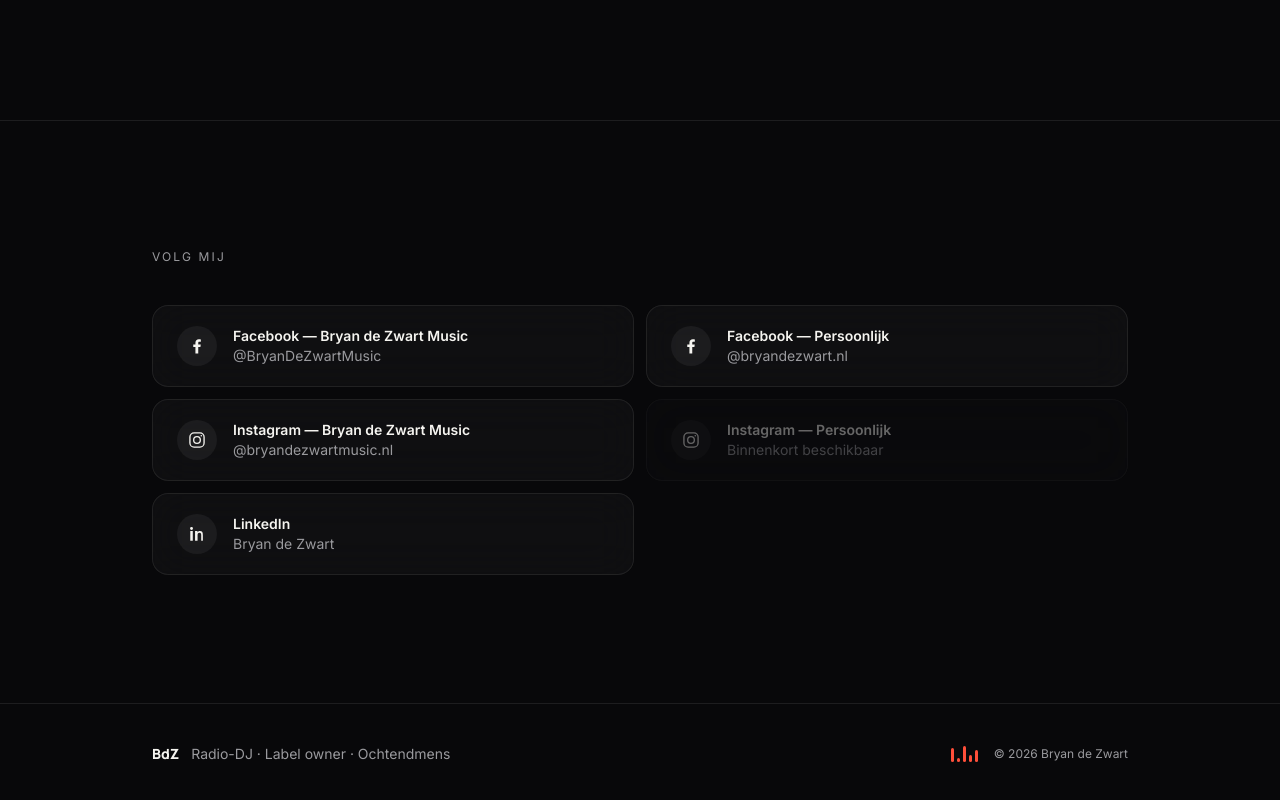
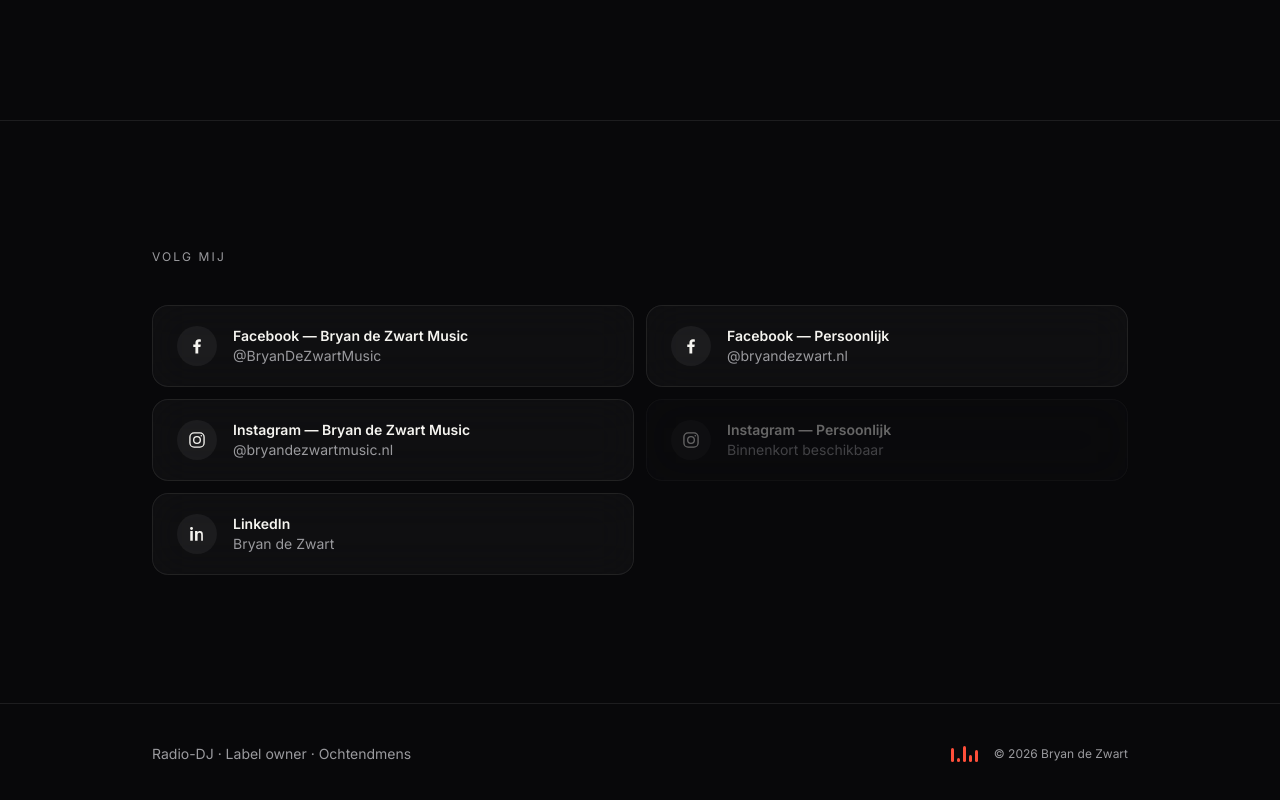
Before and after one commit to bryandezwart-portfolio/bdz, a Next.js app: page / in a window 1280 px wide. Shown: the part 1996-2796 px from the top of the page. Built offline with nearby package versions, Linux system fonts and the light colour scheme.

Commit message:
Remove logo and BdZ text from footer

```diff
--- a/components/Footer.tsx
+++ b/components/Footer.tsx
@@ -5,10 +5,7 @@
   return (
     <footer className="border-t border-line py-10">
       <div className="mx-auto max-w-5xl px-6 flex flex-col sm:flex-row items-center justify-between gap-4">
-        <div className="flex items-center gap-3">
-          <span className="font-display font-extrabold text-sm">BdZ</span>
-          <span className="text-sm text-muted">{site.footerNote}</span>
-        </div>
+        <span className="text-sm text-muted">{site.footerNote}</span>
         <div className="flex items-center gap-4">
           <Waveform />
           <span className="text-xs text-muted">
```
